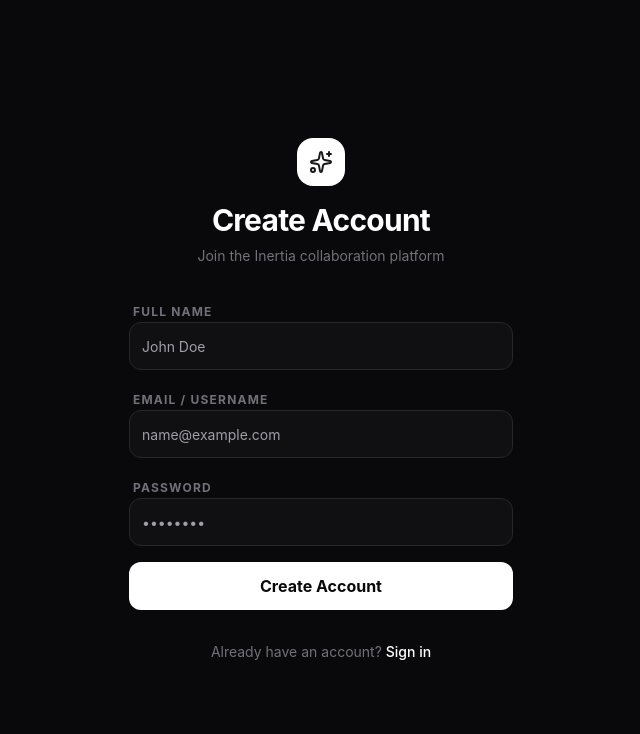
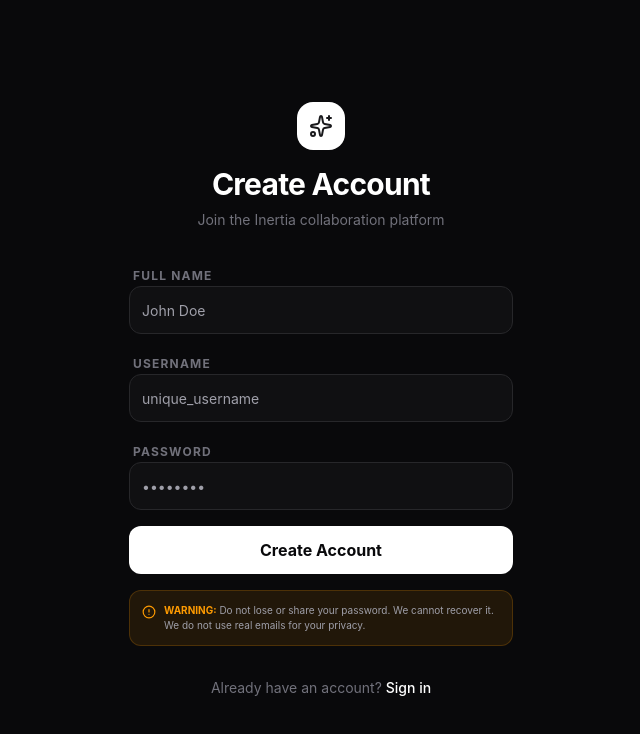
Before and after one commit to wwwpratimasingh1820-cmyk/INERTIA.v1, a React (Vite) app: page /register in a window 1280 px wide. Shown: the top 734 px of the page, without its empty margins (319-959 px from the left). Built offline with nearby package versions, Linux system fonts and the light colour scheme; no server answers.

Commit message:
Implement username auth and security warnings

```diff
--- a/src/pages/Login.jsx
+++ b/src/pages/Login.jsx
@@ -8,7 +8,7 @@
 export default function Login() {
     const [loading, setLoading] = useState(false);
     const [error, setError] = useState(null);
-    const [email, setEmail] = useState("");
+    const [username, setUsername] = useState("");
     const [password, setPassword] = useState("");
     const navigate = useNavigate();
 
@@ -24,8 +24,9 @@
         }
 
         try {
+            const fakeEmail = `${username.trim().toLowerCase()}@inertia.local`;
             const { error: authError } = await supabase.auth.signInWithPassword({
-                email,
+                email: fakeEmail,
                 password,
             });
 
@@ -53,12 +54,11 @@
 
                 <form onSubmit={handleLogin} className="space-y-4">
                     <div className="space-y-2">
-                        <label className="text-xs font-bold text-zinc-500 uppercase tracking-widest px-1">Email / Username</label>
+                        <label className="text-xs font-bold text-zinc-500 uppercase tracking-widest px-1">Username</label>
                         <Input
-                            type="email"
-                            placeholder="name@example.com"
-                            value={email}
-                            onChange={(e) => setEmail(e.target.value)}
+                            placeholder="your_username"
+                            value={username}
+                            onChange={(e) => setUsername(e.target.value)}
                             required
                             className="bg-zinc-900/50 border-zinc-800 text-white h-12 rounded-xl"
                         />
@@ -88,6 +88,13 @@
                     <Button type="submit" disabled={loading} className="w-full h-12 bg-white text-zinc-950 hover:bg-zinc-200 rounded-xl font-bold">
                         {loading ? <Loader2 className="animate-spin" size={20} /> : "Sign In"}
                     </Button>
+
+                    <div className="bg-amber-500/10 border border-amber-500/20 p-3 rounded-xl flex items-start gap-2 text-xs">
+                        <AlertCircle size={14} className="text-amber-500 shrink-0 mt-0.5" />
+                        <p className="text-[10px] text-zinc-400">
+                            Keep your password safe. It is your only way to access your account.
+                        </p>
+                    </div>
                 </form>
 
                 <p className="text-center text-sm text-zinc-500">
--- a/src/pages/Register.jsx
+++ b/src/pages/Register.jsx
@@ -8,7 +8,7 @@
 export default function Register() {
     const [loading, setLoading] = useState(false);
     const [error, setError] = useState(null);
-    const [email, setEmail] = useState("");
+    const [username, setUsername] = useState("");
     const [password, setPassword] = useState("");
     const [name, setName] = useState("");
     const navigate = useNavigate();
@@ -25,12 +25,16 @@
         }
 
         try {
+            // Internally convert username to a fake email for Supabase Auth
+            const fakeEmail = `${username.trim().toLowerCase()}@inertia.local`;
+
             const { data, error: authError } = await supabase.auth.signUp({
-                email,
+                email: fakeEmail,
                 password,
                 options: {
                     data: {
                         full_name: name,
+                        username: username.trim().toLowerCase()
                     }
                 }
             });
@@ -73,12 +77,11 @@
                         />
                     </div>
                     <div className="space-y-2">
-                        <label className="text-xs font-bold text-zinc-500 uppercase tracking-widest px-1">Email / Username</label>
+                        <label className="text-xs font-bold text-zinc-500 uppercase tracking-widest px-1">Username</label>
                         <Input
-                            type="email"
-                            placeholder="name@example.com"
-                            value={email}
-                            onChange={(e) => setEmail(e.target.value)}
+                            placeholder="unique_username"
+                            value={username}
+                            onChange={(e) => setUsername(e.target.value)}
                             required
                             className="bg-zinc-900/50 border-zinc-800 text-white h-12 rounded-xl"
                         />
@@ -105,6 +108,13 @@
                     <Button type="submit" disabled={loading} className="w-full h-12 bg-white text-zinc-950 hover:bg-zinc-200 rounded-xl font-bold">
                         {loading ? <Loader2 className="animate-spin" size={20} /> : "Create Account"}
                     </Button>
+
+                    <div className="bg-amber-500/10 border border-amber-500/20 p-3 rounded-xl flex items-start gap-2">
+                        <AlertCircle size={14} className="text-amber-500 shrink-0 mt-0.5" />
+                        <p className="text-[10px] text-zinc-400">
+                            <span className="text-amber-500 font-bold">WARNING:</span> Do not lose or share your password. We cannot recover it. We do not use real emails for your privacy.
+                        </p>
+                    </div>
                 </form>
 
                 <p className="text-center text-sm text-zinc-500">
```
